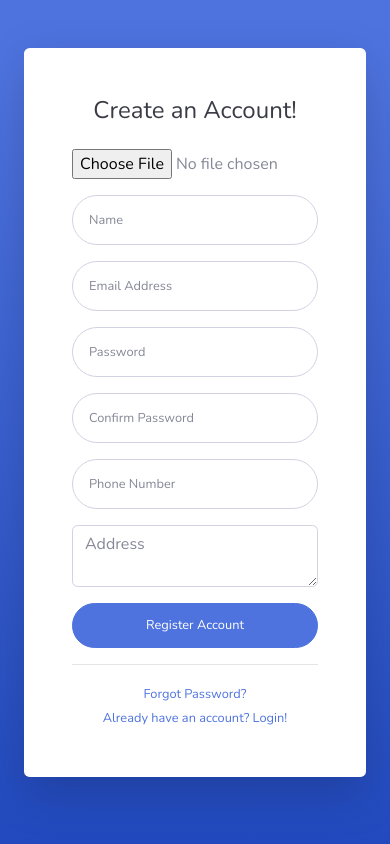
After one commit to KyawZinAung12/online-shopping, a PHP site: page /backend/register.php in a window 390 px wide. The commit adds this page. Run offline with PHP 8.4, Linux system fonts and the light colour scheme.

Commit message:
register validation and auth middleware

```diff
--- a/backend/include/header.php
+++ b/backend/include/header.php
@@ -1,9 +1,3 @@
-<?php
-  session_start();
-
-?>
-
-
 <!DOCTYPE html>
 <html lang="en">
 
--- a/backend/item_create.php
+++ b/backend/item_create.php
@@ -1,4 +1,6 @@
 <?php
+session_start();
+if (isset($_SESSION['loginuser']) && $_SESSION['loginuser']['role_name']=="Admin") {
 
 include 'include/header.php';
 include 'dbconnect.php';
@@ -105,4 +107,8 @@ include 'dbconnect.php';
 
 include 'include/footer.php';
 
+}else{
+  header("location:../index.php");
+}
+
 ?>
--- a/backend/item_edit.php
+++ b/backend/item_edit.php
@@ -1,4 +1,6 @@
 <?php
+session_start();
+if (isset($_SESSION['loginuser']) && $_SESSION['loginuser']['role_name']=="Admin") {
 
 include 'include/header.php';
 include 'dbconnect.php';
@@ -125,5 +127,9 @@ $item=$stmt->fetch(PDO::FETCH_ASSOC);
 <?php
 
 include 'include/footer.php';
+}else{
+  header("location:../index.php");
+}
+
 
 ?>
--- a/backend/item_list.php
+++ b/backend/item_list.php
@@ -1,4 +1,6 @@
 <?php
+session_start();
+if (isset($_SESSION['loginuser']) && $_SESSION['loginuser']['role_name']=="Admin") {
 
 include 'include/header.php';
 include 'dbconnect.php';
@@ -86,4 +88,8 @@ include 'dbconnect.php';
 
 include 'include/footer.php';
 
+}else{
+  header("location:../index.php");
+}
+
 ?>
--- /dev/null
+++ b/backend/register.php
@@ -0,0 +1,182 @@
+<?php
+session_start();
+if (!isset($_SESSION['loginuser'])) {
+?>
+<!DOCTYPE html>
+<html lang="en">
+
+<head>
+
+  <meta charset="utf-8">
+  <meta http-equiv="X-UA-Compatible" content="IE=edge">
+  <meta name="viewport" content="width=device-width, initial-scale=1, shrink-to-fit=no">
+  <meta name="description" content="">
+  <meta name="author" content="">
+
+  <title>SB Admin 2 - Register</title>
+
+  <!-- Custom fonts for this template-->
+  <link href="vendor/fontawesome-free/css/all.min.css" rel="stylesheet" type="text/css">
+  <link href="https://fonts.googleapis.com/css?family=Nunito:200,200i,300,300i,400,400i,600,600i,700,700i,800,800i,900,900i" rel="stylesheet">
+
+  <!-- Custom styles for this template-->
+  <link href="css/sb-admin-2.css" rel="stylesheet">
+
+</head>
+
+<body class="bg-gradient-primary">
+
+  <div class="container">
+
+    <div class="card o-hidden border-0 shadow-lg my-5">
+      <div class="card-body p-0">
+        <!-- Nested Row within Card Body -->
+        <div class="row">
+          <div class="col-lg-5 d-none d-lg-block bg-register-image"></div>
+          <div class="col-lg-7">
+            <div class="p-5">
+              <div class="text-center">
+                <h1 class="h4 text-gray-900 mb-4">Create an Account!</h1>
+              </div>
+              <form class="user" method="POST" action="signup.php" enctype="multipart/form-data">
+
+                <div class="form-group">
+                  <input type="file" class="form-control-file" placeholder="Profile" name="user_profile">
+                  <?php
+                    if (isset($_SESSION['profile_error_msg'])) {
+                  ?>
+                  <small class="text-danger"><?php echo $_SESSION['profile_error_msg']; ?></small>
+                <?php
+                  }
+                  unset($_SESSION['profile_error_msg']);
+
+
+                ?>
+                </div>
+
+                <div class="form-group">
+                  <input type="text" class="form-control form-control-user" placeholder="Name" name="user_name" value="<?php if(isset($_SESSION['old_name'])) echo $_SESSION['old_name']?>">
+                  <?php
+                    if (isset($_SESSION['name_error_msg'])) {
+                  ?>
+                  <small class="text-danger"><?php echo $_SESSION['name_error_msg']; ?></small>
+                <?php
+                  }
+                  unset($_SESSION['name_error_msg']);
+                  unset($_SESSION['old_name']);
+
+                ?>
+                </div>
+
+                <div class="form-group">
+                  <input type="email" class="form-control form-control-user" id="exampleInputEmail" placeholder="Email Address" name="user_email" value="<?php if(isset($_SESSION['old_email'])) echo $_SESSION['old_email']?>">
+                  <?php
+                    if (isset($_SESSION['email_error_msg'])) {
+                  ?>
+                  <small class="text-danger"><?php echo $_SESSION['email_error_msg']; ?></small>
+                <?php
+                  }
+                  unset($_SESSION['email_error_msg']);
+                  unset($_SESSION['old_email']);
+
+
+                ?>
+                </div>
+
+                <div class="form-group">
+                  <input type="password" class="form-control form-control-user" placeholder="Password" name="user_password" value="<?php if(isset($_SESSION['old_password'])) echo $_SESSION['old_password']?>">
+                  <?php
+                    if (isset($_SESSION['password_error_msg'])) {
+                  ?>
+                  <small class="text-danger"><?php echo $_SESSION['password_error_msg']; ?></small>
+                <?php
+                  }
+                  unset($_SESSION['password_error_msg']);
+                  unset($_SESSION['old_password']);
+
+
+                   ?>
+                </div>
+
+                <div class="form-group">
+                  <input type="password" class="form-control form-control-user" placeholder="Confirm Password" name="user_cpassword" value="<?php if(isset($_SESSION['old_cpassword'])) echo $_SESSION['old_cpassword']?>">
+                  <?php
+                    if (isset($_SESSION['cpassword_error_msg'])) {
+                  ?>
+                  <small class="text-danger"><?php echo $_SESSION['cpassword_error_msg']; ?></small>
+                <?php
+                  }
+                  unset($_SESSION['cpassword_error_msg']);
+                  unset($_SESSION['old_cpassword']);
+
+
+               ?>
+                </div>
+
+                <div class="form-group">
+                  <input type="number" class="form-control form-control-user" placeholder="Phone Number" name="user_phone" value="<?php if(isset($_SESSION['old_phone'])) echo $_SESSION['old_phone']?>">
+                  <?php
+                    if (isset($_SESSION['phone_error_msg'])) {
+                  ?>
+                  <small class="text-danger"><?php echo $_SESSION['phone_error_msg']; ?></small>
+                <?php
+                  }
+                  unset($_SESSION['phone_error_msg']);
+                  unset($_SESSION['old_phone']);
+
+                ?>
+                </div>
+
+                <div class="form-group">
+                  <textarea class="form-control" placeholder="Address" name="user_address"><?php if(isset($_SESSION['old_address'])) echo $_SESSION['old_address']?></textarea>
+                  <?php
+                    if (isset($_SESSION['address_error_msg'])) {
+                  ?>
+                  <small class="text-danger"><?php echo $_SESSION['address_error_msg']; ?></small>
+                <?php
+                  }
+                  unset($_SESSION['address_error_msg']);
+                  unset($_SESSION['old_address']);
+
+
+                 ?>
+                </div>
+
+                <input type="submit" class="btn btn-primary btn-user btn-block" value="Register Account">
+
+              </form>
+              <hr>
+              <div class="text-center">
+                <a class="small" href="forgot-password.html">Forgot Password?</a>
+              </div>
+              <div class="text-center">
+                <a class="small" href="login.html">Already have an account? Login!</a>
+              </div>
+            </div>
+          </div>
+        </div>
+      </div>
+    </div>
+
+  </div>
+
+  <!-- Bootstrap core JavaScript-->
+  <script src="vendor/jquery/jquery.min.js"></script>
+  <script src="vendor/bootstrap/js/bootstrap.bundle.min.js"></script>
+
+  <!-- Core plugin JavaScript-->
+  <script src="vendor/jquery-easing/jquery.easing.min.js"></script>
+
+  <!-- Custom scripts for all pages-->
+  <script src="js/sb-admin-2.min.js"></script>
+
+</body>
+
+</html>
+
+<?php
+}else{
+  header("location:index.php");
+}
+
+?>
--- a/backend/signin.php
+++ b/backend/signin.php
@@ -4,16 +4,18 @@ session_start();
 include 'dbconnect.php';
 
 $email=$_POST['email'];
-$password=$_POST['password'];
+$password=sha1($_POST['password']);
 
 // echo "$email and $password";
 
-$sql="SELECT * FROM users WHERE email=:user_email AND password=:user_password";
+$sql="SELECT users.*,roles.name as role_name FROM users INNER JOIN model_has_roles ON users.id=model_has_roles.user_id INNER JOIN roles ON model_has_roles.role_id=roles.id  WHERE email=:user_email AND password=:user_password";
 $stmt=$pdo->prepare($sql);
 $stmt->bindParam(':user_email',$email);
 $stmt->bindParam(':user_password',$password);
 $stmt->execute();
 $data=$stmt->fetch(PDO::FETCH_ASSOC);
+
+// var_dump($data);die();
 
 
 if ($data) {
--- /dev/null
+++ b/index.php
@@ -0,0 +1,6 @@
+<?php
+
+echo "This is Home page";
+
+
+ ?>
```
Also changed, not shown: backend/additem.php (+7 -0 lines), backend/index.php (+7 -0 lines), backend/item_detail.php (+7 -0 lines), backend/login.php (+11 -0 lines), backend/signup.php (added, +95 -0 lines), backend/img/users/New Project.png (added), backend/img/users/china-flag-xs.png (added), backend/img/users/lukasz-niescioruk-rYZZmUm-l5w-unsplash.jpg (added), backend/img/users/unnamed.png (added), 1 other file.
